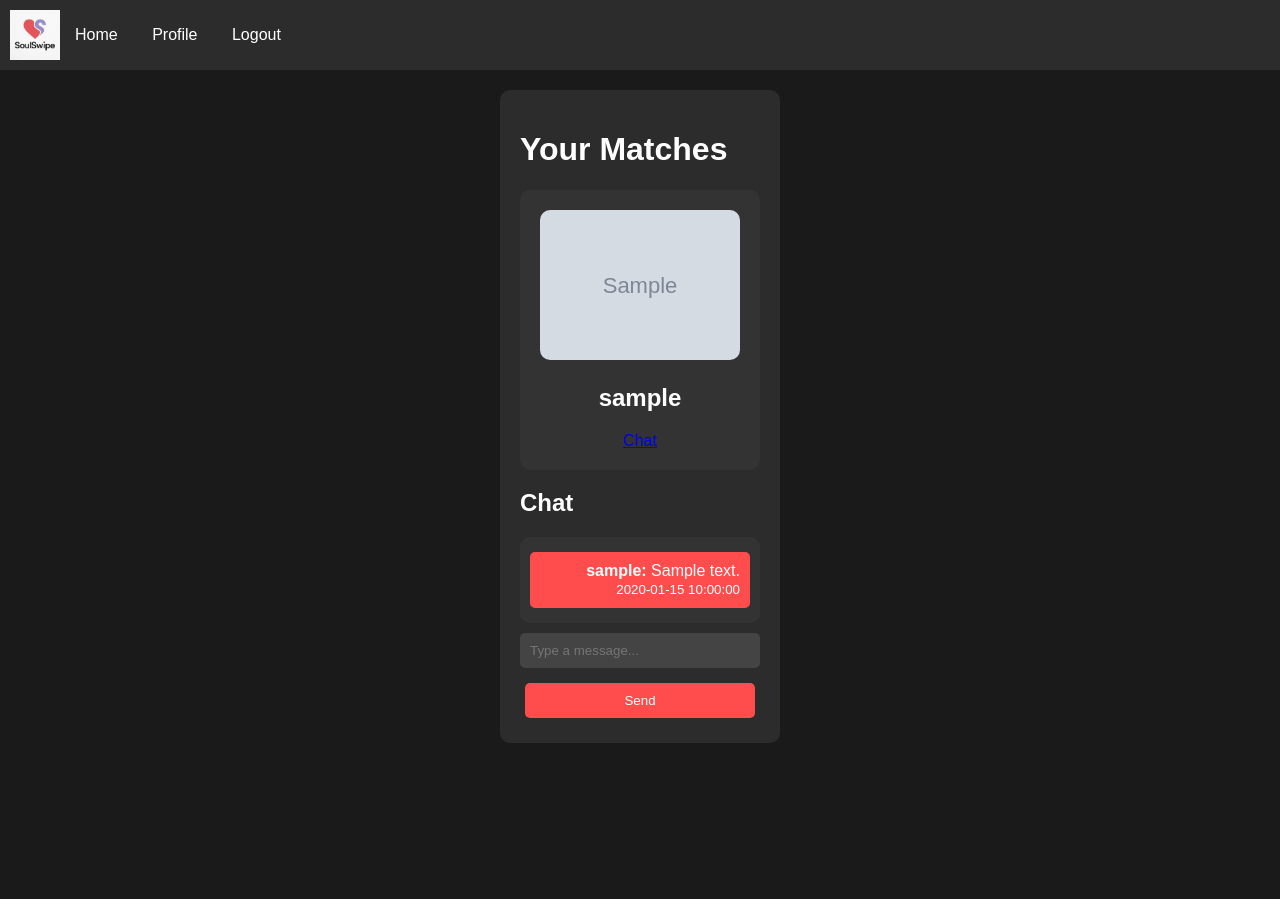
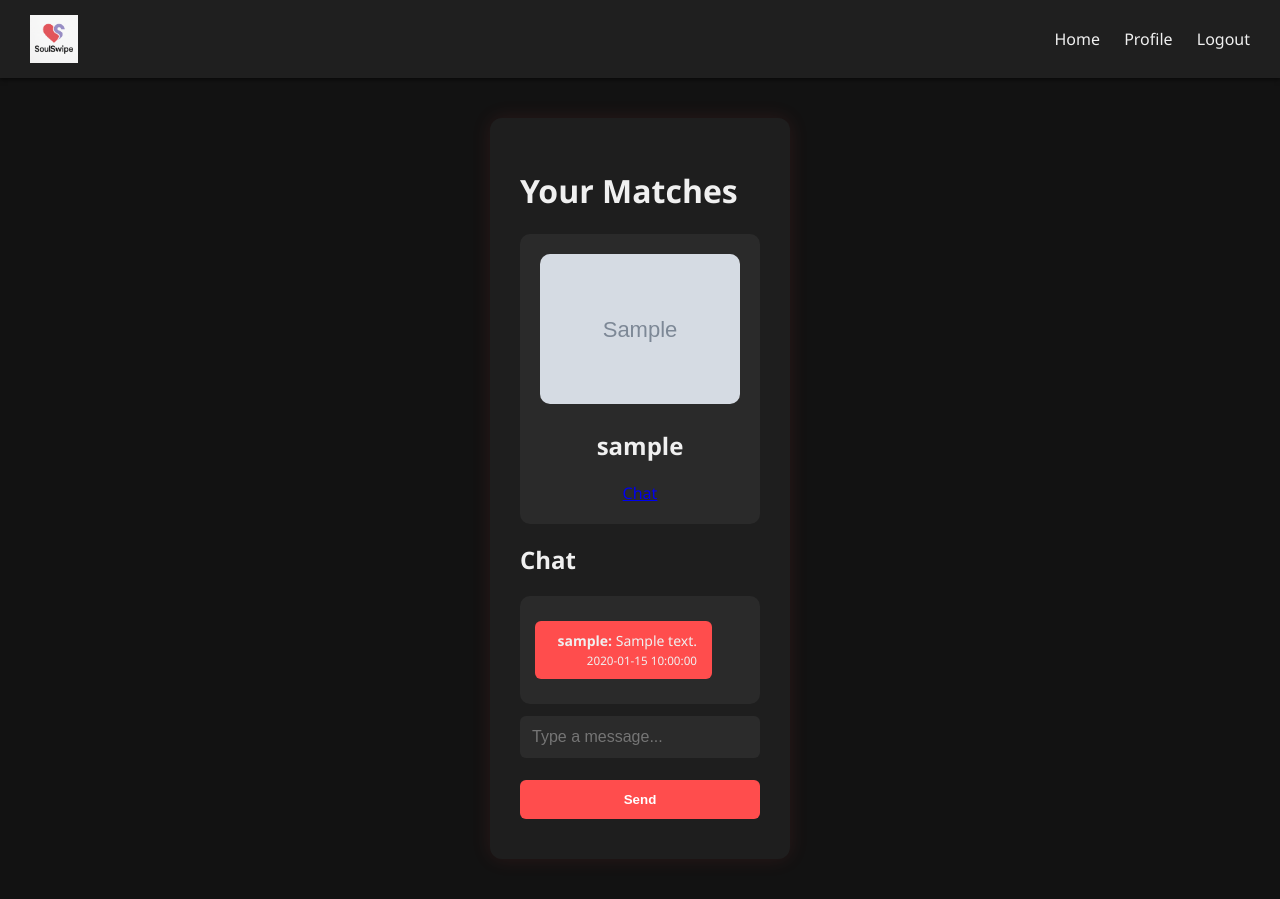
Before and after one commit to 5hogun-27/SoulSwipe-, a Flask app: page /matches?match_id=1 in a window 1280 px wide. Before the commit the page ends 743 px from the top, so only its background shows below. Run offline with Flask 3, Linux system fonts and the light colour scheme; the visitor is signed in with stand-in values (Sample User, id 1); tables that the repository leaves empty hold one stand-in row (values such as "Sample post"); grey boxes marked "Sample" are stand-in pictures.

Commit message:
Update style.css

```diff
--- a/static/css/style.css
+++ b/static/css/style.css
@@ -1,7 +1,8 @@
+/* Global styles */
 body {
-    font-family: Arial, sans-serif;
-    background-color: #1a1a1a;
-    color: #fff;
+    font-family: 'Segoe UI', Tahoma, Geneva, Verdana, sans-serif;
+    background-color: #121212;
+    color: #f0f0f0;
     margin: 0;
     padding: 0;
     display: flex;
@@ -9,38 +10,55 @@ body {
     min-height: 100vh;
 }
 
+/* Header */
 header {
-    background-color: #2c2c2c;
-    padding: 10px;
+    background-color: #1f1f1f;
+    padding: 15px 30px;
     display: flex;
+    justify-content: space-between;
     align-items: center;
+    box-shadow: 0 2px 4px rgba(0, 0, 0, 0.5);
 }
 
 header img.logo {
-    width: 50px;
+    width: 48px;
     height: auto;
 }
 
 nav a {
-    color: #fff;
-    margin: 0 15px;
+    color: #f0f0f0;
+    margin-left: 20px;
     text-decoration: none;
+    font-weight: 500;
+    transition: color 0.3s ease;
 }
 
+nav a:hover {
+    color: #ff4d4d;
+}
+
+/* Container */
 .container {
     max-width: 800px;
-    margin: 20px auto;
-    padding: 20px;
-    background-color: #2c2c2c;
-    border-radius: 10px;
+    margin: 40px auto;
+    padding: 30px;
+    background-color: #1e1e1e;
+    border-radius: 12px;
+    box-shadow: 0 0 20px rgba(255, 77, 77, 0.1);
 }
 
+/* Card Layout */
 .card {
-    background-color: #333;
+    background-color: #2a2a2a;
     padding: 20px;
-    margin: 10px 0;
+    margin: 15px 0;
     border-radius: 10px;
     text-align: center;
+    transition: transform 0.2s ease;
+}
+
+.card:hover {
+    transform: translateY(-3px);
 }
 
 .card img {
@@ -48,78 +66,112 @@ nav a {
     border-radius: 10px;
 }
 
+/* Buttons */
 button {
     background-color: #ff4d4d;
     color: #fff;
+    font-weight: bold;
     border: none;
-    padding: 10px 20px;
-    margin: 5px;
-    border-radius: 5px;
+    padding: 12px 24px;
+    margin: 10px 0;
+    border-radius: 6px;
     cursor: pointer;
+    transition: background-color 0.3s ease;
 }
 
 button:hover {
     background-color: #e03e3e;
 }
 
+/* Forms */
 form {
     display: flex;
     flex-direction: column;
 }
 
-form input, form select, form textarea {
-    margin: 10px 0;
-    padding: 10px;
+form input,
+form select,
+form textarea {
+    margin: 12px 0;
+    padding: 12px;
     border: none;
-    border-radius: 5px;
-    background-color: #444;
+    border-radius: 6px;
+    background-color: #2b2b2b;
+    color: #fff;
+    font-size: 16px;
+}
+
+form input[type="file"] {
+    padding: 6px;
+    background-color: #2b2b2b;
+}
+
+/* Flash messages */
+.flash {
+    padding: 15px;
+    margin: 15px 0;
+    border-radius: 6px;
+    font-weight: bold;
+    text-align: center;
+}
+
+.flash.success {
+    background-color: #28a745;
     color: #fff;
 }
 
+.flash.error {
+    background-color: #dc3545;
+    color: #fff;
+}
+
+/* Chat styles */
 .chat-box {
-    background-color: #333;
-    padding: 10px;
+    background-color: #2a2a2a;
+    padding: 15px;
     border-radius: 10px;
     max-height: 300px;
     overflow-y: auto;
 }
 
 .message {
-    margin: 5px 0;
-    padding: 10px;
-    border-radius: 5px;
+    margin: 10px 0;
+    padding: 10px 15px;
+    border-radius: 6px;
+    font-size: 14px;
+    max-width: 70%;
+    word-wrap: break-word;
 }
 
 .message.sent {
     background-color: #ff4d4d;
     text-align: right;
+    align-self: flex-end;
 }
 
 .message.received {
-    background-color: #555;
+    background-color: #444;
     text-align: left;
+    align-self: flex-start;
 }
 
-.flash {
-    padding: 10px;
-    margin: 10px 0;
-    border-radius: 5px;
-}
-
-.flash.success {
-    background-color: #28a745;
-}
-
-.flash.error {
-    background-color: #dc3545;
-}
-
+/* Responsive Design */
 @media (max-width: 600px) {
     .container {
-        margin: 10px;
-        padding: 10px;
+        margin: 15px;
+        padding: 20px;
     }
+
     .card img {
-        max-width: 150px;
+        max-width: 120px;
+    }
+
+    header {
+        flex-direction: column;
+        align-items: flex-start;
+    }
+
+    nav a {
+        margin: 10px 0 0;
     }
 }
```
